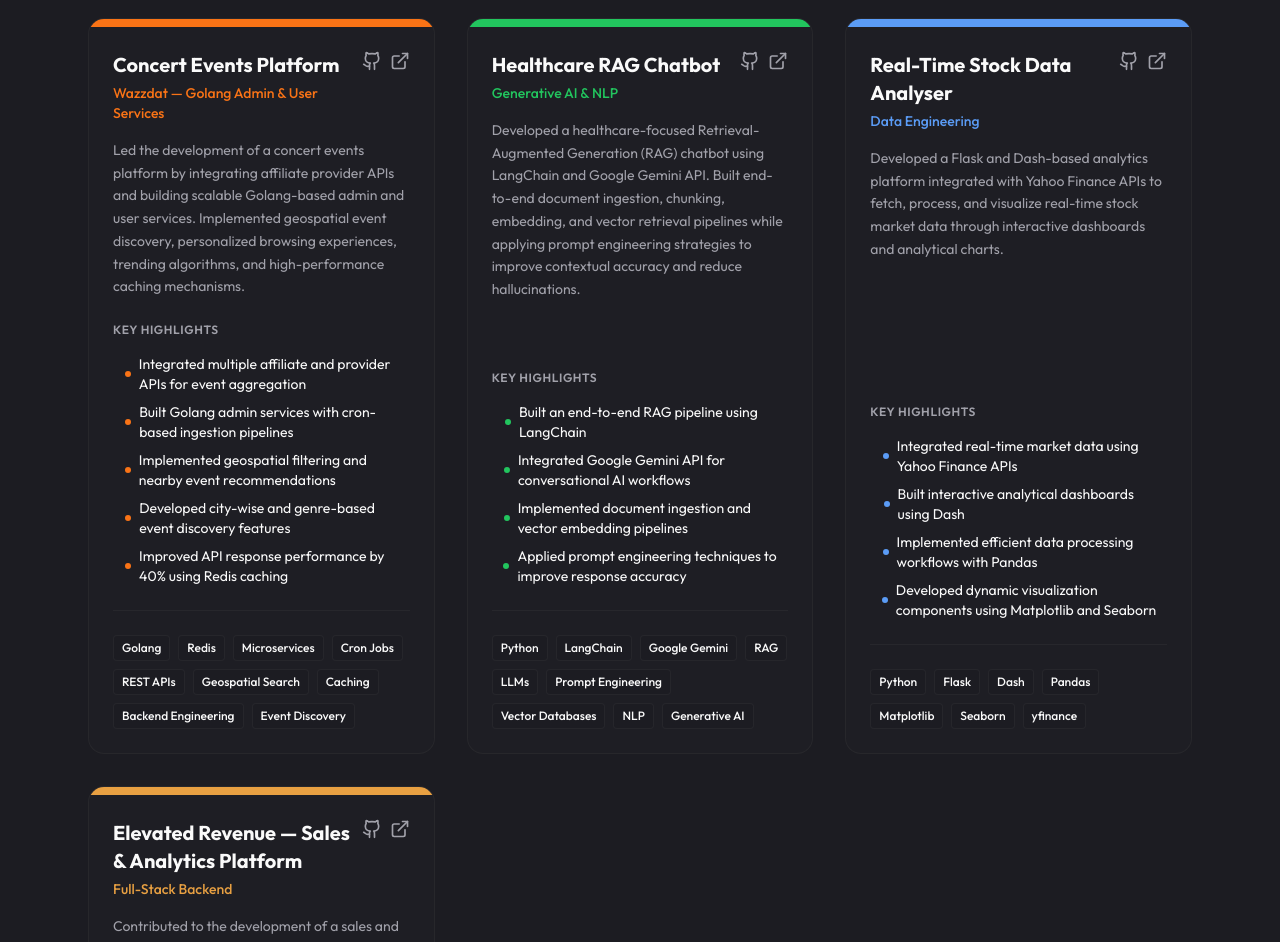
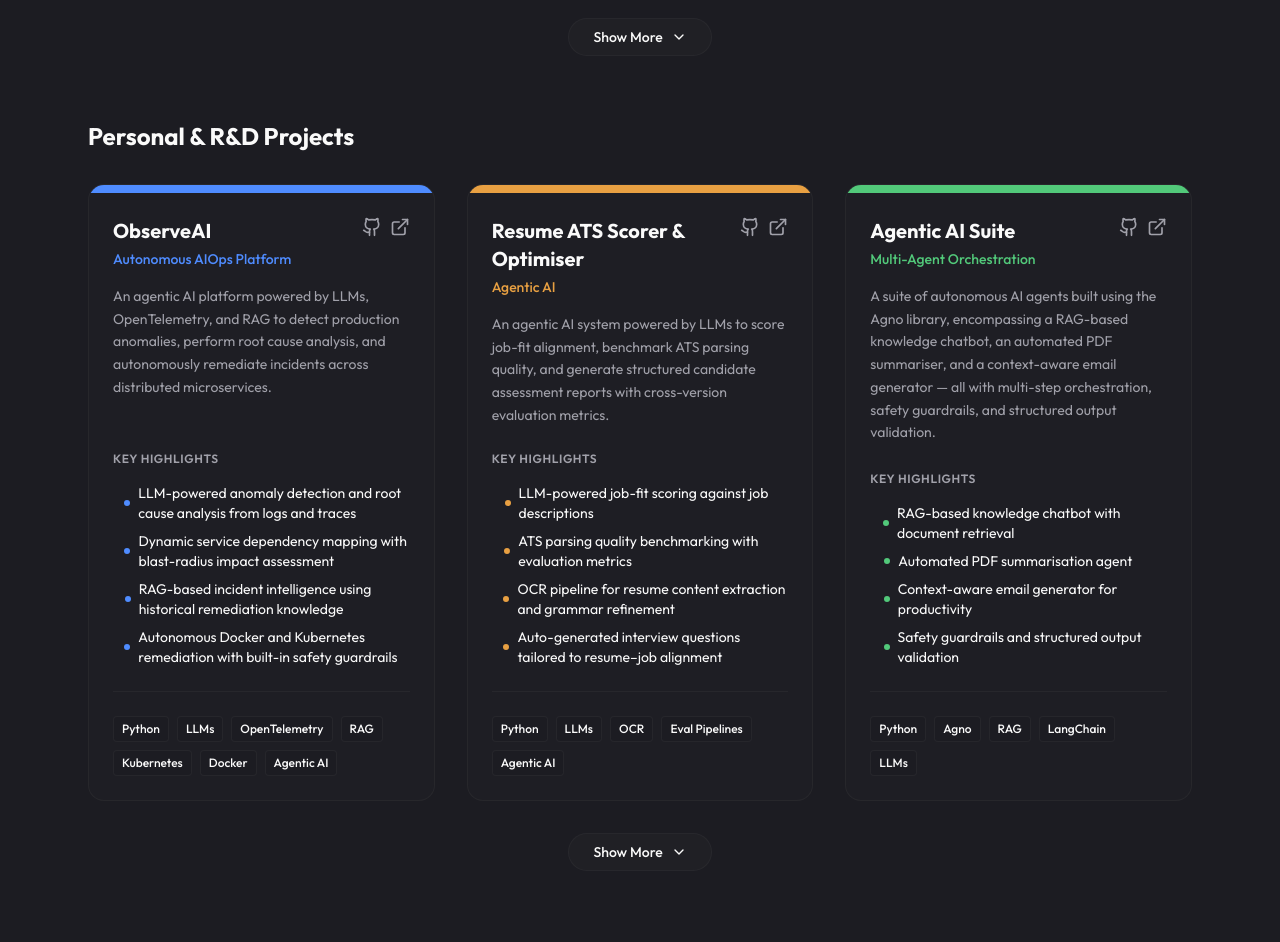
Before and after one commit to Rameshrpatil/Portfolio, a React (Vite) app in the folder frontend/: page /projects in a window 1280 px wide. Shown: the part 1280-2222 px from the top of the page. Built offline with nearby package versions, Linux system fonts and the light colour scheme; no server answers.

Commit message:
Add show more/less toggle to project sections

```diff
--- a/frontend/src/pages/Projects.tsx
+++ b/frontend/src/pages/Projects.tsx
@@ -1,5 +1,6 @@
+import { useState } from "react";
 import { motion } from "framer-motion";
-import { FolderGit2, ExternalLink, Github } from "lucide-react";
+import { FolderGit2, ExternalLink, Github, ChevronDown, ChevronUp } from "lucide-react";
 import resumeData from "../data/resume.json";
 const { workProjects, personalProjects } = resumeData;
 import { cn } from "@/lib/utils";
@@ -11,6 +12,9 @@
 };
 
 export default function Projects() {
+  const [showAllWork, setShowAllWork] = useState(false);
+  const [showAllPersonal, setShowAllPersonal] = useState(false);
+
   const ProjectCard = ({ project, idx }: { project: any, idx: number }) => (
     <motion.div
       initial="hidden"
@@ -84,10 +88,24 @@
           Professional Experience (POCs & Production)
         </h2>
         <div className="grid grid-cols-1 lg:grid-cols-3 gap-8">
-          {workProjects.map((project, idx) => (
+          {(showAllWork ? workProjects : workProjects.slice(0, 3)).map((project: any, idx: number) => (
             <ProjectCard key={idx} project={project} idx={idx} />
           ))}
         </div>
+        {workProjects.length > 3 && (
+          <div className="mt-8 flex justify-center">
+            <button
+              onClick={() => setShowAllWork(!showAllWork)}
+              className="flex items-center gap-2 px-6 py-2 bg-secondary/30 hover:bg-secondary/60 border border-border/50 rounded-full text-sm font-medium transition-colors"
+            >
+              {showAllWork ? (
+                <>Show Less <ChevronUp size={16} /></>
+              ) : (
+                <>Show More <ChevronDown size={16} /></>
+              )}
+            </button>
+          </div>
+        )}
       </div>
 
       <div>
@@ -95,10 +113,24 @@
           Personal & R&D Projects
         </h2>
         <div className="grid grid-cols-1 lg:grid-cols-3 gap-8">
-          {personalProjects.map((project, idx) => (
+          {(showAllPersonal ? personalProjects : personalProjects.slice(0, 3)).map((project: any, idx: number) => (
             <ProjectCard key={idx} project={project} idx={idx} />
           ))}
         </div>
+        {personalProjects.length > 3 && (
+          <div className="mt-8 flex justify-center">
+            <button
+              onClick={() => setShowAllPersonal(!showAllPersonal)}
+              className="flex items-center gap-2 px-6 py-2 bg-secondary/30 hover:bg-secondary/60 border border-border/50 rounded-full text-sm font-medium transition-colors"
+            >
+              {showAllPersonal ? (
+                <>Show Less <ChevronUp size={16} /></>
+              ) : (
+                <>Show More <ChevronDown size={16} /></>
+              )}
+            </button>
+          </div>
+        )}
       </div>
     </div>
   );
```
